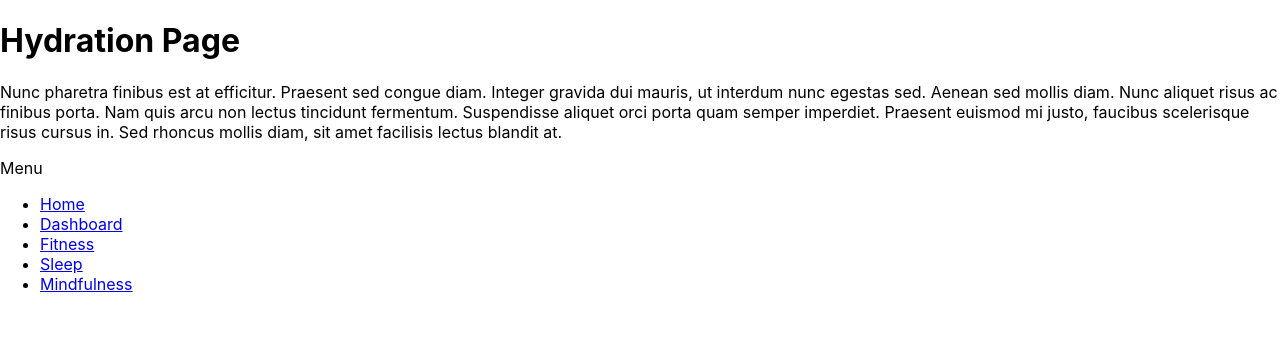
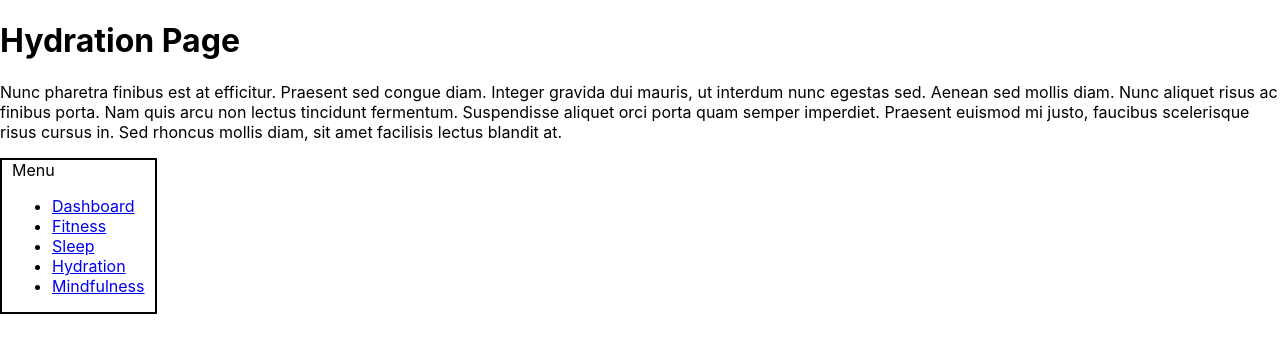
Before and after one commit to hseymo/selfcare, a React (Create React App) app: page /hydration in a window 1280 px wide. Shown: the top 352 px of the page. Built offline with nearby package versions, Linux system fonts and the light colour scheme.

Commit message:
made code less wet in pages files

```diff
--- a/src/components/SiteContainer.js
+++ b/src/components/SiteContainer.js
@@ -8,7 +8,7 @@ import Mindfulness from './pages/Mindfulness'
 import Home from './pages/Home'
 
 export default function SiteContainer() {
-    const [currentPage, setCurrentPage] = useState('Dashboard');
+    const [currentPage, setCurrentPage] = useState('Home');
 
     const renderPage = () => {
         if (currentPage === 'Dashboard') {
--- a/src/components/pages/Dashboard.js
+++ b/src/components/pages/Dashboard.js
@@ -1,5 +1,13 @@
 import React from 'react';
-import { Link } from 'react-router-dom';
+import NavTabs from '../NavTabs';
+
+const styles = {
+    navStyle: {
+        border: '2px solid black',
+        width: 'fit-content',
+        padding: '0px 10px',
+    }
+}
 
 export default function Dashboard() {
     return (
@@ -8,25 +16,9 @@ export default function Dashboard() {
             <p>
                 Wanna get fit? HERE'S HOW!
             </p>
-            <aside>Menu
-                <ul className="nav nav-tabs">
-                    <li className="nav-item">
-                        <Link to='/'>Home</Link>
-                    </li>
-                    <li className="nav-item">
-                        <Link to='/fitness'>Fitness</Link>
-                    </li>
-                    <li className="nav-item">
-                        <Link to='/sleep'>Sleep</Link>
-                    </li>
-                    <li className="nav-item">
-                        <Link to='/hydration'>Hydration</Link>
-                    </li>
-                    <li className="nav-item">
-                        <Link to='/mindfulness'>Mindfulness</Link>
-                    </li>
-                </ul>
-            </aside>
+            <div style={styles.navStyle}>
+                {NavTabs({ })}
+            </div>
         </div>
     );
 }
--- a/src/components/pages/Fitness.js
+++ b/src/components/pages/Fitness.js
@@ -1,5 +1,13 @@
 import React from 'react';
-import { Link } from 'react-router-dom';
+import NavTabs from '../NavTabs';
+
+const styles = {
+    navStyle: {
+        border: '2px solid black',
+        width: 'fit-content',
+        padding: '0px 10px',
+    }
+}
 
 export default function Fitness() {
     return (
@@ -13,25 +21,9 @@ export default function Fitness() {
                 imperdiet. Praesent euismod mi justo, faucibus scelerisque risus cursus
                 in. Sed rhoncus mollis diam, sit amet facilisis lectus blandit at.
             </p>
-            <aside>Menu
-                <ul className="nav nav-tabs">
-                    <li className="nav-item">
-                        <Link to='/'>Home</Link>
-                    </li>
-                    <li className="nav-item">
-                        <Link to='/dashboard'>Dashboard</Link>
-                    </li>
-                    <li className="nav-item">
-                        <Link to='/sleep'>Sleep</Link>
-                    </li>
-                    <li className="nav-item">
-                        <Link to='/hydration'>Hydration</Link>
-                    </li>
-                    <li className="nav-item">
-                        <Link to='/mindfulness'>Mindfulness</Link>
-                    </li>
-                </ul>
-            </aside>
+            <div style={styles.navStyle}>
+                {NavTabs({ })}
+            </div>
         </div>
     );
 }
--- a/src/components/pages/Home.js
+++ b/src/components/pages/Home.js
@@ -1,6 +1,21 @@
 // import React from 'react';
 import NavTabs from '../NavTabs';
 
-NavTabs({ })
+const styles = {
+    navStyle: {
+        border: '2px solid black',
+        width: 'fit-content',
+        padding: '0px 10px',
+    }
+}
 
-export default NavTabs;
+export default function Home() {
+    return (
+        <div>
+            <h1>Home Page</h1>
+            <div style={styles.navStyle}>
+                {NavTabs({ })}
+            </div>
+        </div>
+    );
+}
--- a/src/components/pages/Hydration.js
+++ b/src/components/pages/Hydration.js
@@ -1,5 +1,13 @@
 import React from 'react';
-import { Link } from 'react-router-dom';
+import NavTabs from '../NavTabs';
+
+const styles = {
+    navStyle: {
+        border: '2px solid black',
+        width: 'fit-content',
+        padding: '0px 10px',
+    }
+}
 
 export default function Hydration() {
     return (
@@ -13,25 +21,9 @@ export default function Hydration() {
                 imperdiet. Praesent euismod mi justo, faucibus scelerisque risus cursus
                 in. Sed rhoncus mollis diam, sit amet facilisis lectus blandit at.
             </p>
-            <aside>Menu
-                <ul className="nav nav-tabs">
-                    <li className="nav-item">
-                        <Link to='/'>Home</Link>
-                    </li>
-                    <li className="nav-item">
-                        <Link to='/dashboard'>Dashboard</Link>
-                    </li>
-                    <li className="nav-item">
-                        <Link to='/fitness'>Fitness</Link>
-                    </li>
-                    <li className="nav-item">
-                        <Link to='/sleep'>Sleep</Link>
-                    </li>
-                    <li className="nav-item">
-                        <Link to='/mindfulness'>Mindfulness</Link>
-                    </li>
-                </ul>
-            </aside>
+            <div style={styles.navStyle}>
+                {NavTabs({ })}
+            </div>
         </div>
     );
 }
--- a/src/components/pages/Mindfulness.js
+++ b/src/components/pages/Mindfulness.js
@@ -1,6 +1,13 @@
 import React from 'react';
-import { Link } from 'react-router-dom';
+import NavTabs from '../NavTabs';
 
+const styles = {
+    navStyle: {
+        border: '2px solid black',
+        width: 'fit-content',
+        padding: '0px 10px',
+    }
+}
 export default function Mindfulness() {
     return (
         <div>
@@ -13,25 +20,9 @@ export default function Mindfulness() {
                 imperdiet. Praesent euismod mi justo, faucibus scelerisque risus cursus
                 in. Sed rhoncus mollis diam, sit amet facilisis lectus blandit at.
             </p>
-            <aside>Menu
-                <ul className="nav nav-tabs">
-                    <li className="nav-item">
-                        <Link to='/'>Home</Link>
-                    </li>
-                    <li className="nav-item">
-                        <Link to='/dashboard'>Dashboard</Link>
-                    </li>
-                    <li className="nav-item">
-                        <Link to='/fitness'>Fitness</Link>
-                    </li>
-                    <li className="nav-item">
-                        <Link to='/sleep'>Sleep</Link>
-                    </li>
-                    <li className="nav-item">
-                        <Link to='/hydration'>Hydration</Link>
-                    </li>
-                </ul>
-            </aside>
+            <div style={styles.navStyle}>
+                {NavTabs({ })}
+            </div>
         </div>
     );
 }
--- a/src/components/pages/Sleep.js
+++ b/src/components/pages/Sleep.js
@@ -1,5 +1,13 @@
 import React from 'react';
-import { Link } from 'react-router-dom';
+import NavTabs from '../NavTabs';
+
+const styles = {
+    navStyle: {
+        border: '2px solid black',
+        width: 'fit-content',
+        padding: '0px 10px',
+    }
+}
 
 export default function Sleep() {
     return (
@@ -13,25 +21,9 @@ export default function Sleep() {
                 imperdiet. Praesent euismod mi justo, faucibus scelerisque risus cursus
                 in. Sed rhoncus mollis diam, sit amet facilisis lectus blandit at.
             </p>
-            <aside>Menu
-                <ul className="nav nav-tabs">
-                    <li className="nav-item">
-                        <Link to='/'>Home</Link>
-                    </li>
-                    <li className="nav-item">
-                        <Link to='/Dashboard'>Dashboard</Link>
-                    </li>
-                    <li className="nav-item">
-                        <Link to='/fitness'>Fitness</Link>
-                    </li>
-                    <li className="nav-item">
-                        <Link to='/hydration'>Hydration</Link>
-                    </li>
-                    <li className="nav-item">
-                        <Link to='/mindfulness'>Mindfulness</Link>
-                    </li>
-                </ul>
-            </aside>
+            <div style={styles.navStyle}>
+                {NavTabs({ })}
+            </div>
         </div>
     );
 }
```
Also changed, not shown: src/components/NavTabs.js (+15 -15 lines).
